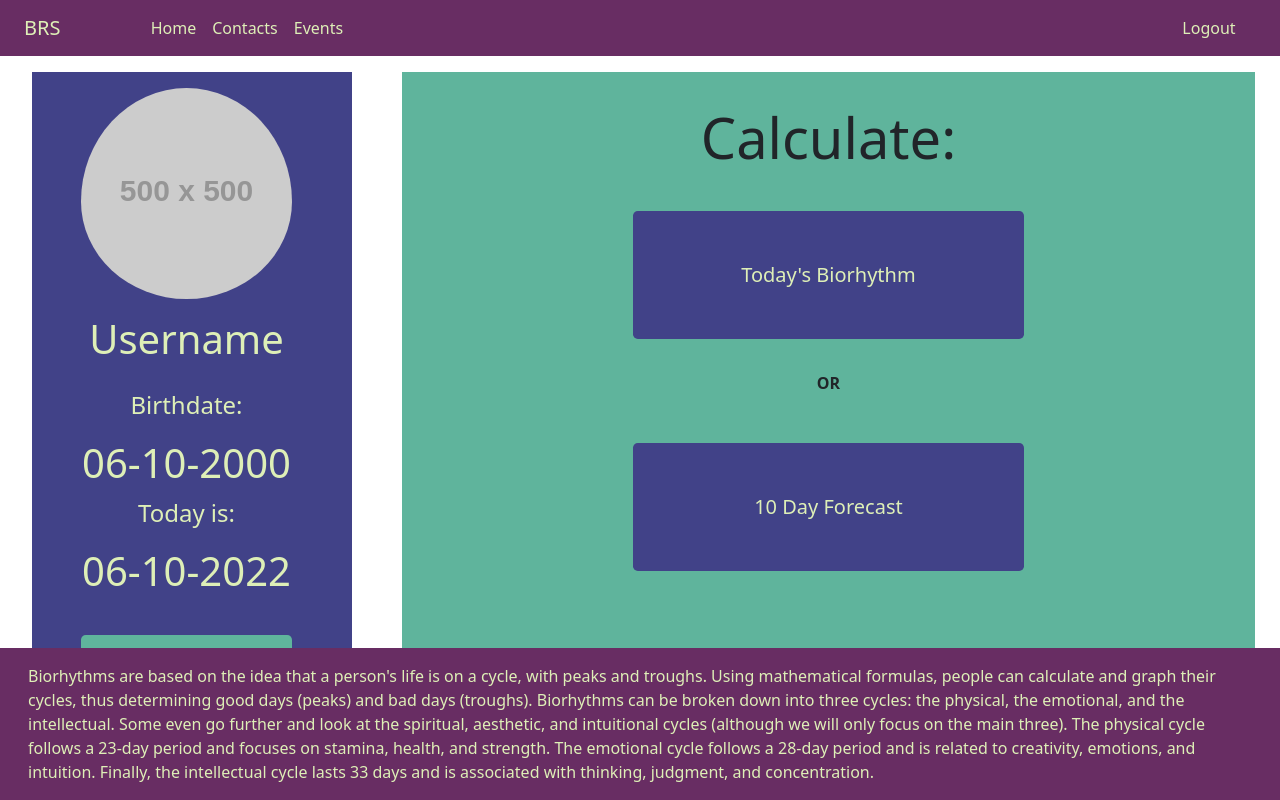
After one commit to Victor-Guerra/SytatyrBioRhythmBE1, a Django app: page /biorhythm/1 in a window 1280 px wide. The commit adds this page. Run offline with Django 4.2, Linux system fonts and the light colour scheme; grey boxes labelled with a size stand in for pictures from a placeholder-image service; some libraries are stand-ins or nearby versions.

Commit message:
BRSN-01 Add user interface/frontend

```diff
--- a/api/templates/frontend/base.html
+++ b/api/templates/frontend/base.html
@@ -21,7 +21,8 @@
         }
 
         .footer {
-            bottom: 0 !important;
+          position: fixed !important;
+          bottom: 0 !important;
         }
 
         .content {
@@ -46,6 +47,7 @@
   </head>
   <body>
         <div>
+          {% block navbar %}
             <nav class="navbar fixed-top navbar-expand-lg navbar-light main-color-bg">
                 <div class="container-fluid row">
                   <a class="navbar-brand accent-color-text col-1" href="#">BRS</a>
@@ -58,7 +60,7 @@
                         <a class="nav-link active accent-color-text" aria-current="page" href="#">Home</a>
                       </li>
                       <li class="nav-item">
-                        <a class="nav-link accent-color-text" href="#">Contacts</a>
+                        <a class="nav-link accent-color-text" href="{% url 'frontend:index' %}">Contacts</a>
                       </li>
                       <li class="nav-item">
                         <a class="nav-link accent-color-text" href="#">Events</a>
@@ -70,24 +72,28 @@
                     </div>
                 </div>
               </nav>
+            {% endblock %}
         </div>
         <br>
         <br>
         <br>
         <div class="container-fluid">
-            <div class="row gx-10">
-                <div class="left-panel container col-3" style="margin-left: 2rem !important;">
+          {% block page-content %}
+            <div class="row">
+                <div class="left-panel container col-3 justify-content-center" style="margin-left: 2rem !important;">
                   {% block left-panel %}
                   {% endblock %}
                 </div>
-                <div class="container col-8 content-panel min-vh-100 max-vh-70">
+                <div class="container col-8 content-panel ">
                   {% block content-panel %}
                   {% endblock %}
                 </div>
             </div>
           </div>
+        {% endblock %}
             <br>
-        <div class="footer container-fluid">
+        <footer class="footer container-fluid">
+          {% block footer %}
             <div class="row">
                 <div class="container-fluid col-12 main-color-bg accent-color-text ">
                     <p>
@@ -99,7 +105,8 @@
                     </p>
                 </div>
             </div>
-        </div>
+            {% endblock %}
+          </footer>
   </body>
   <script src="https://cdn.jsdelivr.net/npm/bootstrap@5.1.3/dist/js/bootstrap.bundle.min.js" integrity="sha384-ka7Sk0Gln4gmtz2MlQnikT1wXgYsOg+OMhuP+IlRH9sENBO0LRn5q+8nbTov4+1p" crossorigin="anonymous"></script>
 </html>
--- /dev/null
+++ b/api/templates/frontend/biorhythm/biorhythm.html
@@ -0,0 +1,86 @@
+{% extends "frontend/base.html" %}
+{% block title %}My Biorhythm{% endblock %}
+
+{% block styles %}
+.user-img {
+  padding-top: 1rem;
+  padding-bottom: 1rem;
+}
+
+.panel-alignment {
+  padding-left: 12.5% !important;
+}
+
+.panel-label {
+  font-size: 1.5rem;
+}
+
+.edit-profile-button {
+  background-color: #5fb59c !important;
+  border: none !important;
+}
+
+.calculation-button {
+  background-color: #414288 !important;
+  border: none !important;
+  height: 100% !important;
+  width: 50% !important;
+}
+
+.button-row {
+  height: 8rem !important;
+}
+
+.title-pad {
+  padding-top: 2rem;
+  padding-bottom: 2rem;
+}
+
+{% endblock %}
+
+{% block left-panel %}
+<div class="container row panel-alignment">
+    <div class="container col-12 user-img">
+        <img src="https://dummyimage.com/500x500/000/0011ff" class="img-fluid rounded-circle" alt="user profile picture" style="padding-bottom: 1rem;">
+        <span>
+        <h1 class="display-6 bold text-center accent-color-text"><strong>Username</strong></h1>
+        </span>
+    </div>
+    <div class="container col-12 text-center accent-color-text">
+        <p class="leading panel-label">Birthdate:</p>
+        <h1 class="display-6">06-10-2000</h1>
+    </div>
+    <div class="container col-12 text-center accent-color-text">
+        <p class="leading panel-label">Today is:</p>
+        <h1 class="display-6">06-10-2022</h1>
+    </div>
+    <div class="d-grid gap-2 mx-auto col-12 text-center accent-color-text" style="padding-top: 2rem; padding-bottom: 2rem;">
+      <button type="button" class="btn btn-primary btn-lg accent-color-text edit-profile-button">Edit Profile</button>
+    </div>
+</div>
+{% endblock %}
+
+{% block content-panel %}
+<div class="container-lg">
+    <div class="row">
+      <div class="container-fluid col-12 text-center title-pad">
+        <h1 class="display-4"><strong>Calculate:</strong></h1>
+      </div>
+    </div>
+    <div class="row button-row">
+      <div class="container-fluid col-12 text-center">
+      <button type="button" class="btn btn-primary btn-lg accent-color-text calculation-button">Today's Biorhythm</button>
+      </div>
+    </div>
+    <div class="row">
+      <div class="container-fluid col-12 text-center title-pad">
+        <p class="leading"><strong>OR</strong></p>
+      </div>
+    </div>
+    <div class="row button-row">
+      <div class="container-fluid col-12 text-center">
+      <button type="button" class="btn btn-primary btn-lg accent-color-text calculation-button">10 Day Forecast</button>
+      </div>
+    </div>
+</div>
+{% endblock %}
--- a/frontend/urls.py
+++ b/frontend/urls.py
@@ -1,8 +1,12 @@
 from django.urls import path
 from . import views
 
+app_name = 'frontend'
 urlpatterns = [
-    path('', views.loginView , name='login'),
+    path('', views.index, name='index'),
+    path('login/', views.loginView , name='login'),
     path('signup/', views.signupView , name='signup'),
     path('biorhythm/<int:user_id>', views.biorhythmView , name='biorhythm'),
+    path('contacts/<int:user_id>', views.eventList , name='contacts'),
+    path('events/<int:user_id>', views.schedulerView , name='events'),
 ]
--- a/frontend/views.py
+++ b/frontend/views.py
@@ -3,6 +3,12 @@ from django.template import loader
 from django.http import HttpResponse
 from django.http import Http404
 
+def index(request, user_id=0):
+    template = loader.get_template("frontend/base.html")
+    context = { #props
+        'user_id': user_id,
+    }
+    return HttpResponse(template.render(context, request))
 
 def loginView(request):
     display_forecast = False
@@ -19,10 +25,15 @@ def signupView(request):
 def biorhythmView(request, user_id =0):
     if(user_id == 0):
         raise Http404("Invalid user_id.")
-
-    template = loader.get_template("frontend/biorhythm.html");
+    # user = Object.User.findById(user_id)
+    template = loader.get_template("frontend/biorhythm/biorhythm.html");
     context = {
-        'display_forecast': True
+            'user_id': user_id,
+            #'user_img': user_img,
+            #'user_birthdate': user_birthdate,
+            #'user_functions': user_functions,
+            'display_br': False,
+            'display_brfc': False
     }
     return HttpResponse(template.render(context, request))
 
```
